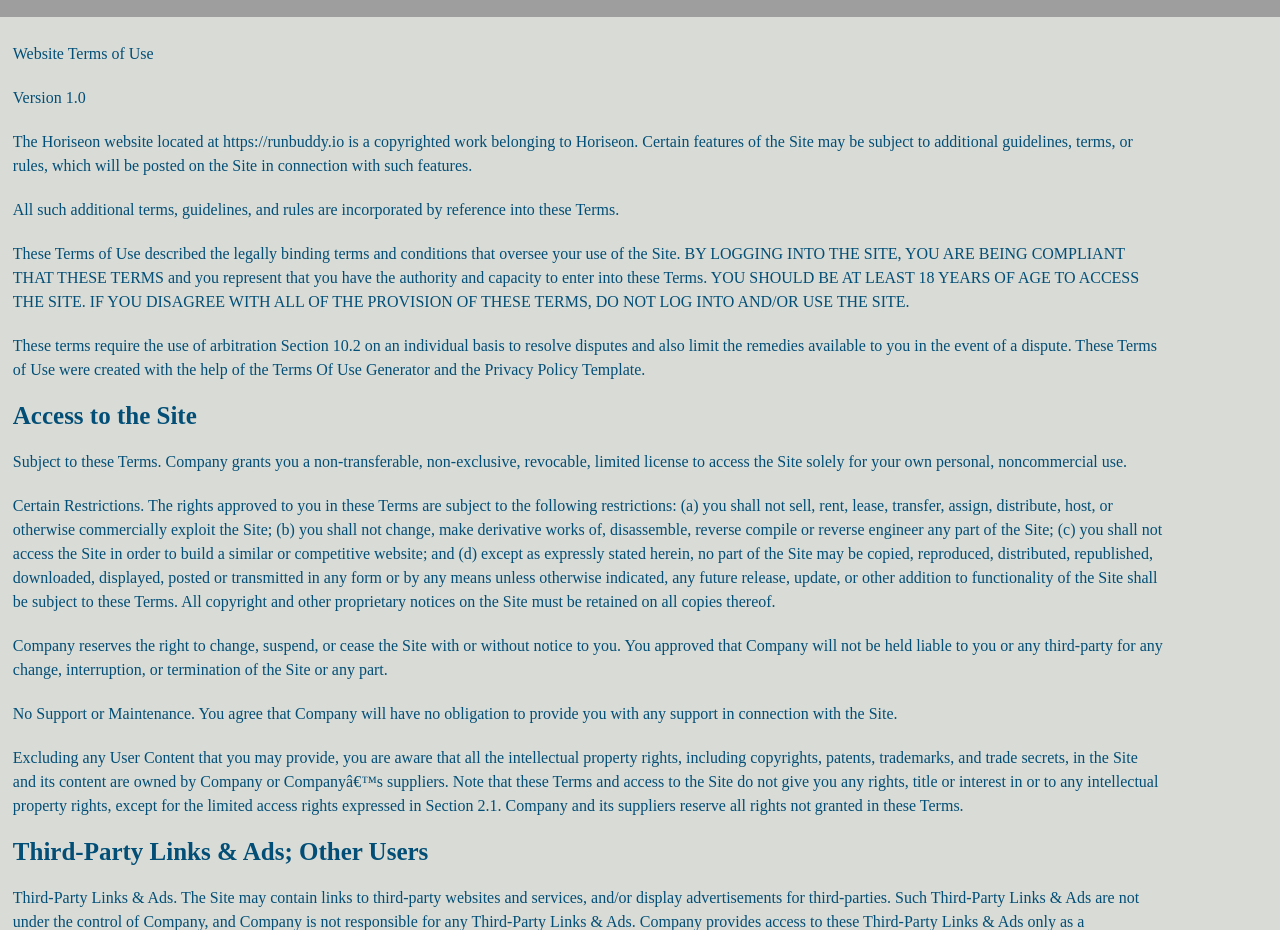
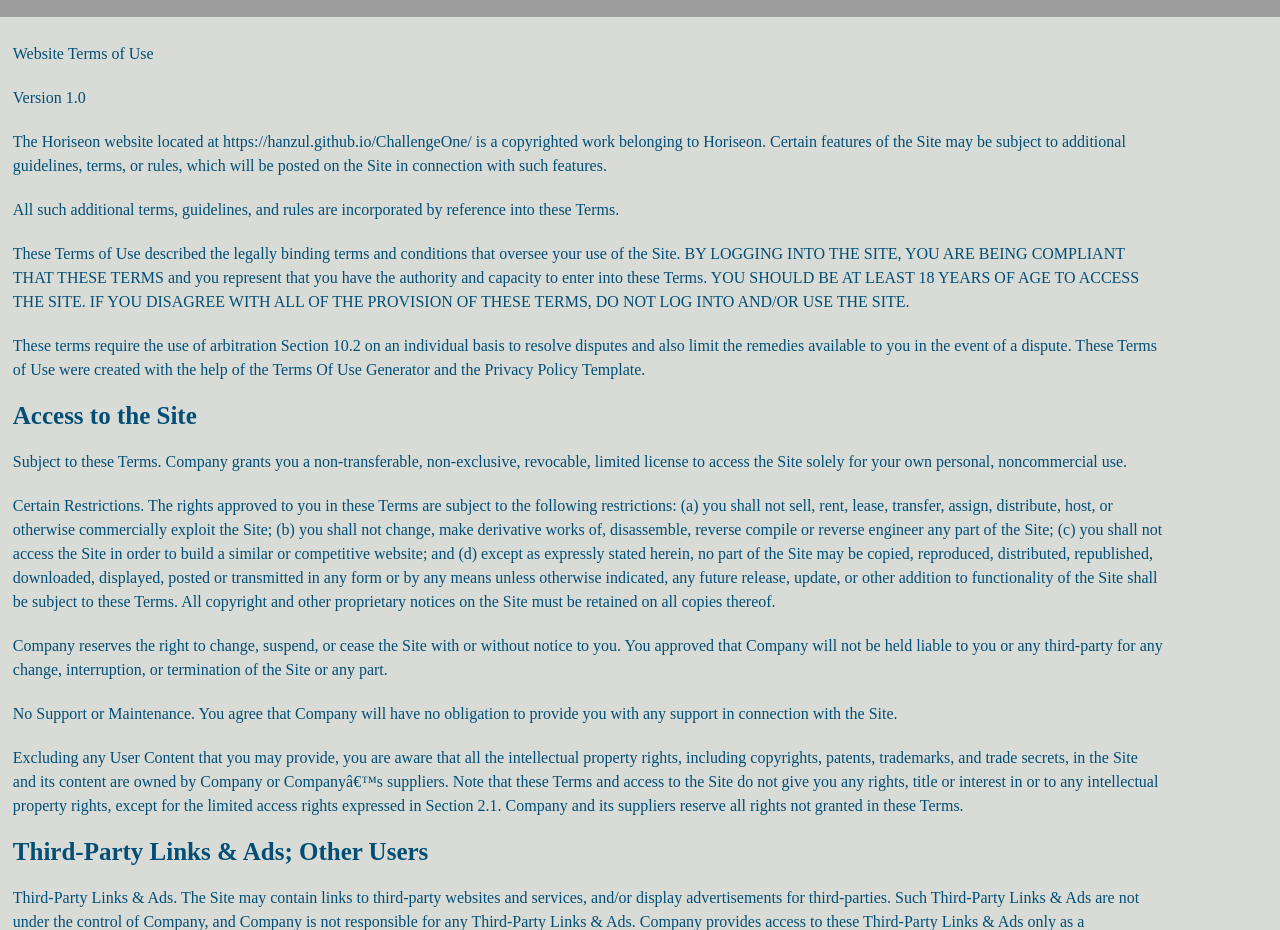
Before and after one commit to hanzul/ChallengeOne, a plain HTML site: page Develop/privacy-policy.html in a window 1280 px wide. Shown: the part 880-1810 px from the top of the page. Drawn offline with Linux system fonts and the light colour scheme; grey boxes are pictures that could not be loaded.

Commit message:
secondPush

```diff
--- a/Develop/privacy-policy.html
+++ b/Develop/privacy-policy.html
@@ -45,7 +45,7 @@
       </p>
 
       <p>
-        The Horiseon website located at https://runbuddy.io is a copyrighted work belonging to Horiseon. Certain
+        The Horiseon website located at https://hanzul.github.io/ChallengeOne/ is a copyrighted work belonging to Horiseon. Certain
         features of the Site may be subject to additional guidelines, terms, or rules, which will be posted on the Site
         in connection with such features.
       </p>
```
